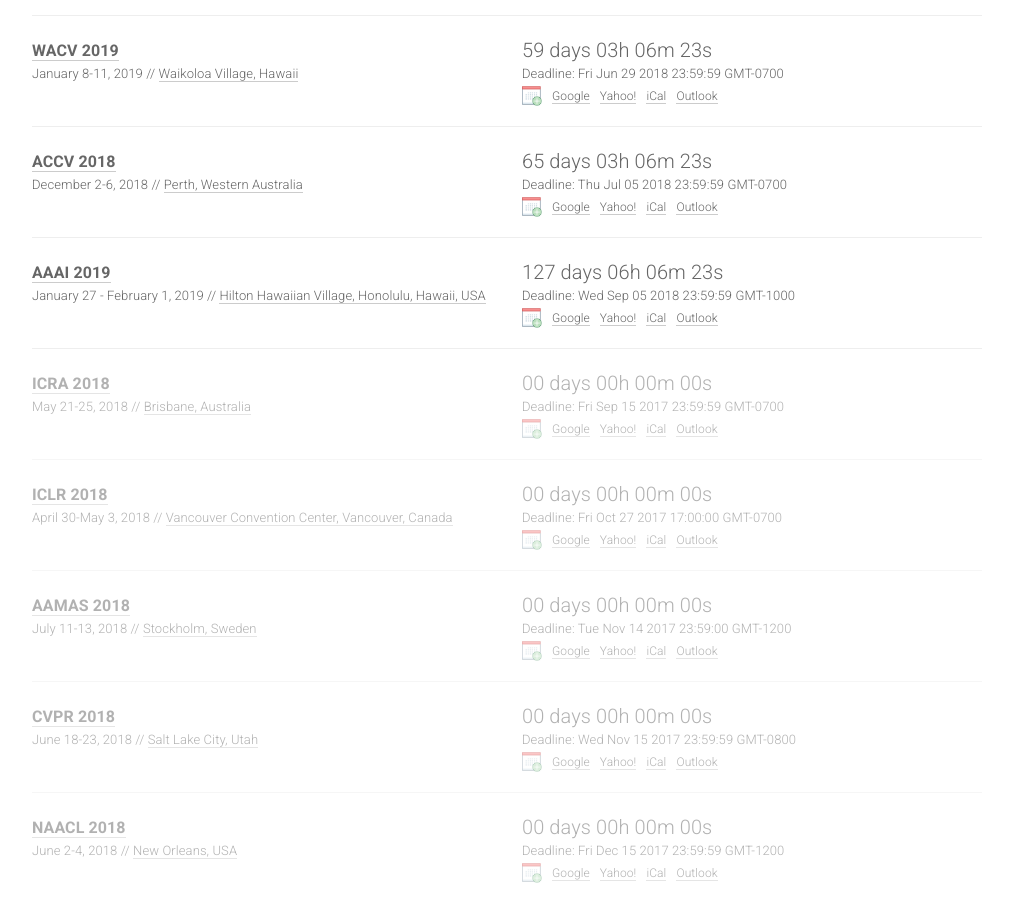
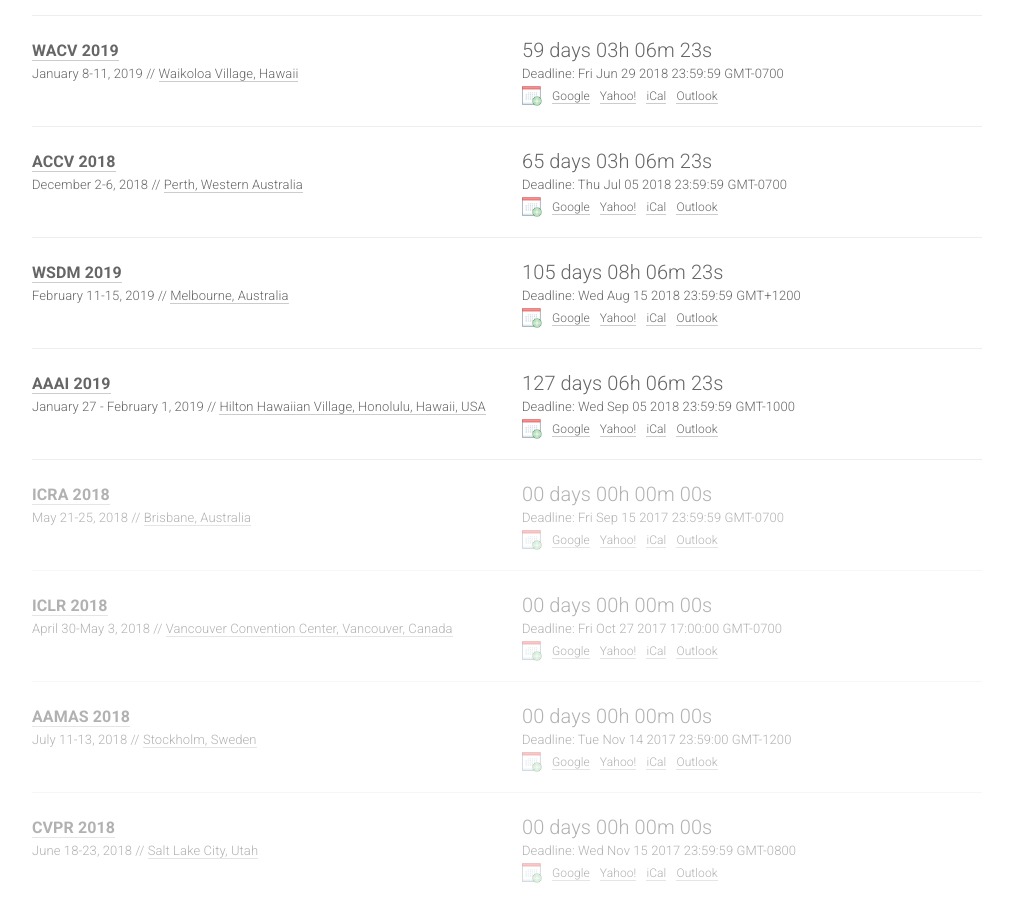
Before and after one commit to paperswithcode/ai-deadlines, a Jekyll site: the page built from index.html, in a window 1280 px wide and 900 px high, scrolled down 964 px. Shown: the whole window, without its empty margins (133-1146 px from the left). Built offline with Jekyll 4.4.1, drawn with Linux system fonts in a browser that asks for light colours; nearby versions of some CDN libraries; comment, search, counter and statistics services are not loaded.

Commit message:
Added WSDM 2019

```diff
--- a/_data/conferences.yml
+++ b/_data/conferences.yml
@@ -90,6 +90,16 @@
   date: December 2-6, 2018
   place: Perth, Western Australia
   sub: CV
+
+- name: WSDM
+  year: 2019
+  id: wsdm19
+  link: http://www.wsdm-conference.org/2019/
+  deadline: "2018-08-15 23:59:59"
+  timezone: Etc/GMT-12
+  date: February 11-15, 2019
+  place: Melbourne, Australia
+  sub: IR
 
 - name: AAAI
   year: 2019
```
